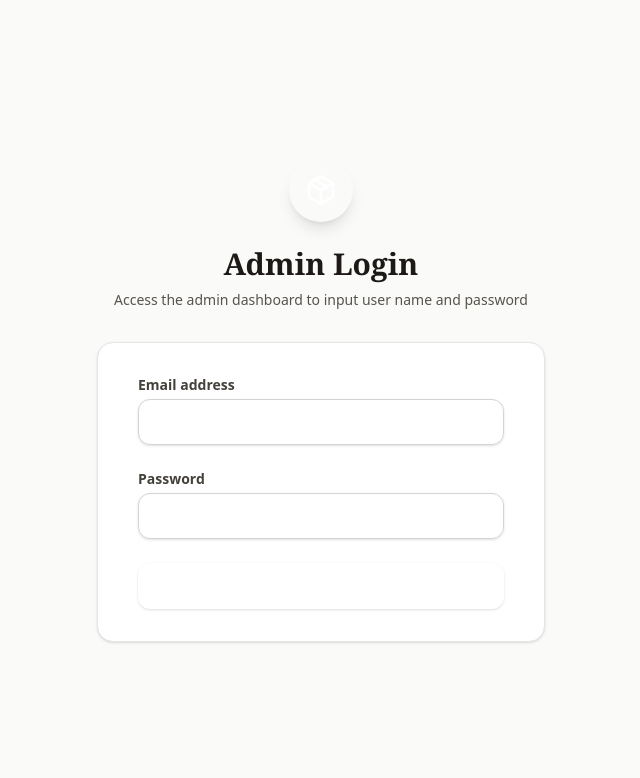
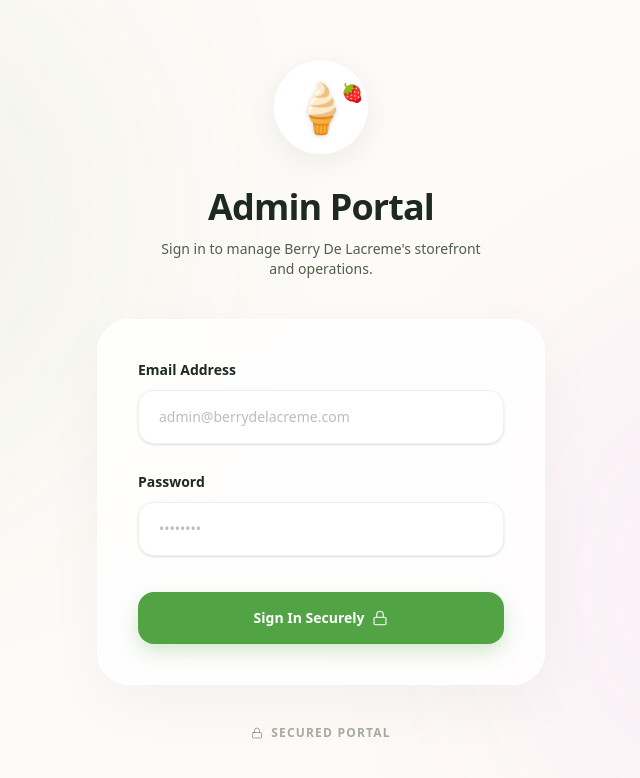
Before and after one commit to Swarthyghost/berrydelacream, a Next.js app: page /admin/login in a window 1280 px wide. Shown: the top 778 px of the page, without its empty margins (319-959 px from the left). Built offline with nearby package versions, Linux system fonts and the light colour scheme; no server answers.

Commit message:
Redesign Admin Login UI

```diff
--- a/src/components/Login.tsx
+++ b/src/components/Login.tsx
@@ -31,30 +31,38 @@
   };
 
   return (
-    <div className="min-h-screen bg-stone-50 flex flex-col justify-center py-12 sm:px-6 lg:px-8 font-sans">
-      <div className="sm:mx-auto sm:w-full sm:max-w-md text-center">
+    <div className="min-h-screen bg-[#FDFAF7] flex flex-col justify-center py-12 sm:px-6 lg:px-8 font-sans relative overflow-hidden">
+      {/* Background decorations */}
+      <div className="absolute top-[-10%] left-[-10%] w-[50vw] h-[50vw] max-w-[600px] max-h-[600px] bg-primary/5 rounded-full blur-[100px] pointer-events-none" />
+      <div className="absolute bottom-[-10%] right-[-10%] w-[50vw] h-[50vw] max-w-[600px] max-h-[600px] bg-[#d946ef]/5 rounded-full blur-[100px] pointer-events-none" />
+
+      <div className="sm:mx-auto sm:w-full sm:max-w-md text-center relative z-10">
         <button
           onClick={onBackToStore}
-          className="mx-auto flex items-center justify-center h-16 w-16 rounded-full bg-berry-purple text-white shadow-lg focus:outline-none mb-4 hover:scale-105 transition"
+          className="mx-auto flex items-center justify-center h-24 w-24 rounded-full bg-white shadow-[0_8px_30px_rgba(0,0,0,0.06)] border border-outline-variant/30 mb-8 hover:scale-105 hover:shadow-[0_12px_40px_rgba(0,0,0,0.1)] transition-all duration-300 group"
+          aria-label="Back to store"
         >
-          <Package className="h-8 w-8" />
+          <div className="relative">
+            <span className="text-5xl filter drop-shadow-sm group-hover:scale-110 transition-transform duration-300 block">🍦</span>
+            <span className="absolute -top-1 -right-3 text-lg text-red-500 animate-bounce">🍓</span>
+          </div>
         </button>
-        <h2 className="mt-6 text-center text-3xl font-extrabold text-stone-900 font-serif">
-          Admin Login
+        <h2 className="text-center text-4xl font-extrabold text-on-surface tracking-tight mb-3">
+          Admin Portal
         </h2>
-        <p className="mt-2 text-center text-sm text-stone-600">
-          Access the admin dashboard to input user name and password
+        <p className="text-center text-sm text-on-surface-variant max-w-xs mx-auto font-medium">
+          Sign in to manage Berry De Lacreme&apos;s storefront and operations.
         </p>
       </div>
 
-      <div className="mt-8 sm:mx-auto sm:w-full sm:max-w-md">
-        <div className="bg-white py-8 px-4 shadow sm:rounded-2xl sm:px-10 border border-stone-200">
-          <form className="space-y-6" onSubmit={handleLogin}>
+      <div className="mt-10 sm:mx-auto sm:w-full sm:max-w-md relative z-10">
+        <div className="bg-white/80 backdrop-blur-2xl py-10 px-6 sm:px-10 shadow-[0_20px_60px_rgba(0,0,0,0.04)] sm:rounded-[2rem] border border-white">
+          <form className="space-y-7" onSubmit={handleLogin}>
             <div>
-              <label htmlFor="email" className="block text-sm font-semibold text-stone-700">
-                Email address
+              <label htmlFor="email" className="block text-sm font-bold text-on-surface mb-2.5">
+                Email Address
               </label>
-              <div className="mt-1">
+              <div className="relative">
                 <input
                   id="email"
                   name="email"
@@ -63,16 +71,17 @@
                   required
                   value={email}
                   onChange={(e) => setEmail(e.target.value)}
-                  className="appearance-none block w-full px-4 py-3 border border-stone-300 rounded-xl shadow-sm placeholder-stone-400 focus:outline-none focus:ring-berry-purple focus:border-berry-purple sm:text-sm"
+                  className="appearance-none block w-full px-5 py-4 bg-surface-container-lowest border border-outline-variant/40 rounded-2xl shadow-sm placeholder-on-surface-variant/40 focus:outline-none focus:ring-2 focus:ring-primary focus:border-transparent transition-all sm:text-sm font-medium text-on-surface"
+                  placeholder="admin@berrydelacreme.com"
                 />
               </div>
             </div>
 
             <div>
-              <label htmlFor="password" className="block text-sm font-semibold text-stone-700">
+              <label htmlFor="password" className="block text-sm font-bold text-on-surface mb-2.5">
                 Password
               </label>
-              <div className="mt-1">
+              <div className="relative">
                 <input
                   id="password"
                   name="password"
@@ -81,35 +90,56 @@
                   required
                   value={password}
                   onChange={(e) => setPassword(e.target.value)}
-                  className="appearance-none block w-full px-4 py-3 border border-stone-300 rounded-xl shadow-sm placeholder-stone-400 focus:outline-none focus:ring-berry-purple focus:border-berry-purple sm:text-sm"
+                  className="appearance-none block w-full px-5 py-4 bg-surface-container-lowest border border-outline-variant/40 rounded-2xl shadow-sm placeholder-on-surface-variant/40 focus:outline-none focus:ring-2 focus:ring-primary focus:border-transparent transition-all sm:text-sm font-medium text-on-surface"
+                  placeholder="••••••••"
                 />
               </div>
             </div>
 
             {error && (
-              <div className="rounded-xl bg-red-50 p-4 border border-red-200">
-                <div className="flex">
-                  <div className="ml-3">
-                    <h3 className="text-sm font-medium text-red-800">Login Failed</h3>
-                    <div className="mt-2 text-sm text-red-700">
-                      <p>{error}</p>
-                    </div>
+              <div className="rounded-2xl bg-red-50 p-4 border border-red-100 shadow-sm animate-in fade-in zoom-in-95 duration-200">
+                <div className="flex items-start gap-3">
+                  <div className="flex-shrink-0 bg-red-100 p-1.5 rounded-full text-red-600 mt-0.5">
+                    <span className="material-symbols-outlined text-sm block">error</span>
+                  </div>
+                  <div>
+                    <h3 className="text-sm font-bold text-red-800">Authentication Failed</h3>
+                    <p className="text-xs text-red-600 mt-1 font-medium leading-relaxed">{error}</p>
                   </div>
                 </div>
               </div>
             )}
 
-            <div>
+            <div className="pt-2">
               <button
                 type="submit"
                 disabled={isLoading}
-                className={`w-full flex justify-center py-3 px-4 border border-transparent rounded-xl shadow-sm text-sm font-bold text-white ${isLoading ? 'bg-stone-400' : 'bg-berry-purple hover:bg-berry-purple/90'} focus:outline-none focus:ring-2 focus:ring-offset-2 focus:ring-berry-purple transition`}
+                className={`w-full flex justify-center items-center py-4 px-4 rounded-2xl text-sm font-bold text-white transition-all duration-200 ${
+                  isLoading
+                    ? 'bg-outline opacity-70 cursor-not-allowed shadow-none'
+                    : 'bg-primary hover:brightness-110 active:scale-95 shadow-[0_8px_20px_rgba(82,163,68,0.25)] hover:shadow-[0_12px_24px_rgba(82,163,68,0.35)]'
+                }`}
               >
-                {isLoading ? 'Signing in...' : 'Sign in'}
-                {!isLoading && <Lock className="ml-2 h-5 w-5" />}
+                {isLoading ? (
+                  <span className="flex items-center gap-2">
+                    <span className="animate-spin rounded-full h-4 w-4 border-2 border-white/20 border-t-white"></span>
+                    Authenticating...
+                  </span>
+                ) : (
+                  <>
+                    Sign In Securely
+                    <Lock className="ml-2 h-4 w-4 opacity-80" />
+                  </>
+                )}
               </button>
             </div>
           </form>
+        </div>
+
+        {/* Footer info */}
+        <div className="mt-10 text-center flex items-center justify-center gap-2 text-xs font-bold text-on-surface-variant/50 uppercase tracking-widest">
+          <Lock className="w-3 h-3" />
+          Secured Portal
         </div>
       </div>
     </div>
```
